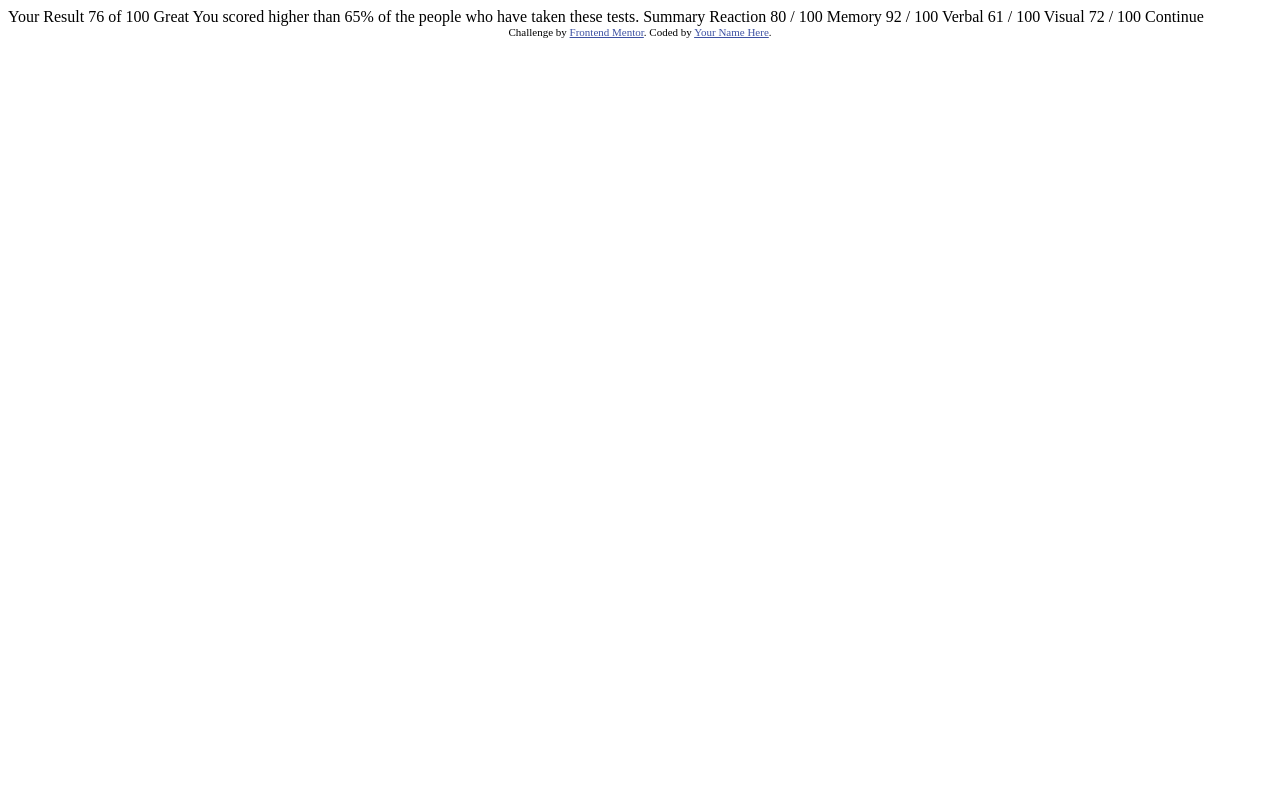
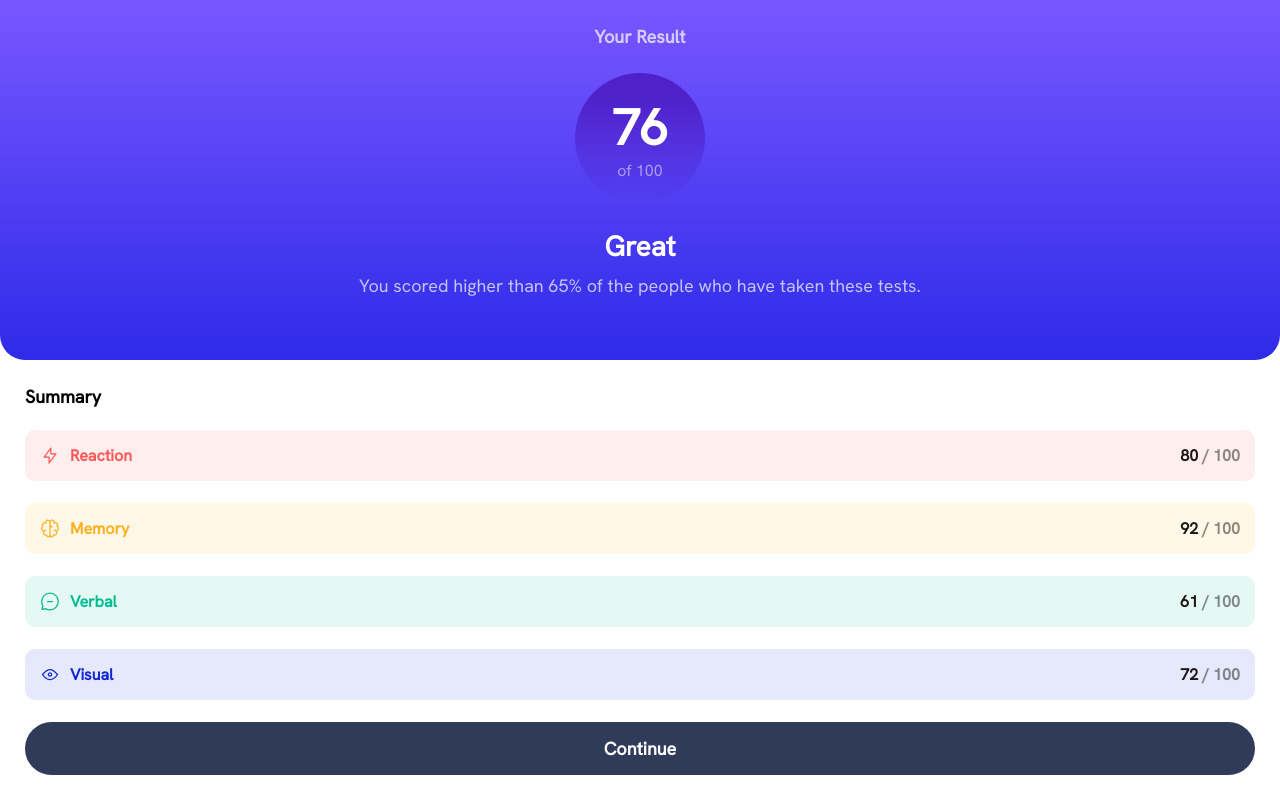
Before and after one commit to OmarRaafat3/FEM, a plain HTML site: page index.html in a window 1280 px wide. Drawn offline with Linux system fonts and the light colour scheme.

Commit message:
attempt-2

```diff
--- a/index.html
+++ b/index.html
@@ -11,7 +11,13 @@
             sizes="32x32"
             href="./assets/images/favicon-32x32.png"
         />
-
+        <link rel="stylesheet" href="style.css" />
+        <link rel="preconnect" href="https://fonts.googleapis.com" />
+        <link rel="preconnect" href="https://fonts.gstatic.com" crossorigin />
+        <link
+            href="https://fonts.googleapis.com/css2?family=Hanken+Grotesk&display=swap"
+            rel="stylesheet"
+        />
         <title>Frontend Mentor | Results summary component</title>
 
         <!-- Feel free to remove these styles or customise in your own stylesheet 👍 -->
@@ -26,26 +32,58 @@
         </style>
     </head>
     <body>
-        <!-- <div class="container">
+        <div class="container">
             <div class="left">
-                <span class="l-title trans-white-70">Your Result</span>
+                <span class="l-title bold trans-white-70">Your Result</span>
                 <span class="circle">
-                    <span class="result">76</span>
+                    <span class="result bold">76</span>
                     <span class="trans-white-50">of 100</span>
                 </span>
-                <span class="msg">Great</span>
-                <p>
+                <span class="msg bold">Great</span>
+                <p class="trans-white-70">
                     You scored higher than 65% of the people who have taken
                     these tests.
                 </p>
             </div>
             <div class="right">
                 <span class="r-title">Summary</span>
-                <div class="">Reaction 80 / 100</div>
-                <div class="">Memory 92 / 100</div>
-                <div class="">Verbal 61 / 100</div>
-                <div class="">Visual 72 / 100</div>
-                <button>Continue</button>
+                <div class="rect bold one">
+                    <div class="l-container">
+                        <img src="assets/images/icon-reaction.svg" />
+                        <span>Reaction</span>
+                    </div>
+                    <div class="r-container">
+                        <div>80<span> / 100</span></div>
+                    </div>
+                </div>
+                <div class="rect bold two">
+                    <div class="l-container">
+                        <img src="assets/images/icon-memory.svg" />
+                        <span>Memory</span>
+                    </div>
+                    <div class="r-container">
+                        <div>92<span> / 100</span></div>
+                    </div>
+                </div>
+                <div class="rect bold three">
+                    <div class="l-container">
+                        <img src="assets/images/icon-verbal.svg" />
+                        <span>Verbal</span>
+                    </div>
+                    <div class="r-container">
+                        <div>61<span> / 100</span></div>
+                    </div>
+                </div>
+                <div class="rect bold four">
+                    <div class="l-container">
+                        <img src="assets/images/icon-visual.svg" />
+                        <span>Visual</span>
+                    </div>
+                    <div class="r-container">
+                        <div>72<span> / 100</span></div>
+                    </div>
+                </div>
+                <a href="#" class="button bold">Continue</a>
             </div>
         </div>
         <div class="attribution">
@@ -55,8 +93,8 @@
                 target="_blank"
                 >Frontend Mentor</a
             >. Coded by <a href="#">Omar Raafat</a>.
-        </div> -->
-        Your Result 76 of 100 Great You scored higher than 65% of the people who
+        </div>
+        <!-- Your Result 76 of 100 Great You scored higher than 65% of the people who
         have taken these tests. Summary Reaction 80 / 100 Memory 92 / 100 Verbal
         61 / 100 Visual 72 / 100 Continue
 
@@ -67,6 +105,6 @@
                 target="_blank"
                 >Frontend Mentor</a
             >. Coded by <a href="#">Your Name Here</a>.
-        </div>
+        </div> -->
     </body>
 </html>
--- a/style.css
+++ b/style.css
@@ -1,32 +1,48 @@
-/* * {
+* {
     box-sizing: border-box;
     margin: 0;
     font-family: "Hanken Grotesk", sans-serif;
 }
+/* ||||||||common classes|||||||| */
+.bold {
+    font-weight: bold;
+}
+.trans-white-70 {
+    color: hsla(0, 0%, 100%, 70%);
+}
+.trans-white-50 {
+    color: hsla(0, 0%, 100%, 50%);
+}
+.rect {
+    display: flex;
+    justify-content: space-between;
+    padding: 15px;
+    border-radius: 10px;
+}
+/* ||||||||||||||||||||||||||||||||| */
 .container {
     display: flex;
+    flex-direction: column;
     position: absolute;
     top: 50%;
     left: 50%;
     transform: translate(-50%, -50%);
-    width: fit-content;
-    height: 400px;
-    border-radius: 25px;
-    box-shadow: 10px 10px 50px -25px hsl(217, 100%, 85%);
+    width: 100%;
+    height: 100%;
+    /* border-radius: 25px;
+    box-shadow: 10px 10px 50px -25px hsl(217, 100%, 85%); */
 }
 .left {
-    width: 45%;
+    width: 100%;
     padding: 25px;
-    height: 100%;
+    height: 45%;
     background-image: linear-gradient(
         to bottom,
         hsl(252, 100%, 67%),
         hsl(241, 81%, 54%)
     );
-    border-radius: 25px;
+    border-radius: 0 0 25px 25px;
     color: white;
-}
-.right {
 }
 span,
 p {
@@ -35,7 +51,6 @@ p {
 }
 .l-title {
     font-size: 18px;
-    font-weight: bold;
 }
 .circle {
     display: flex;
@@ -57,22 +72,64 @@ p {
 }
 .result {
     font-size: 50px;
-    font-weight: bold;
 }
 .msg {
     font-size: 28px;
-    font-weight: bold;
     margin-bottom: 10px;
 }
 p {
     font-size: 18px;
-    color: hsla(0, 0%, 100%, 70%);
 }
-
-
-.trans-white-70 {
-    color: hsla(0, 0%, 100%, 70%);
+/* |||||||||||||||||||||||| second half ||||||||||||||||||||||||||| */
+.right {
+    display: flex;
+    flex-direction: column;
+    height: 55%;
+    padding: 25px;
+    justify-content: space-between;
 }
-.trans-white-50 {
-    color: hsla(0, 0%, 100%, 50%);
-} */
+.r-title {
+    text-align: left;
+    font-size: 18px;
+    font-weight: bold;
+}
+img {
+    /* transform: translate(0, 2px); */
+    margin-right: 10px;
+}
+.one {
+    background-color: hsla(0, 100%, 67%, 0.1);
+    color: hsl(0, 100%, 67%);
+}
+.two {
+    background-color: hsl(39, 100%, 56%, 0.1);
+    color: hsl(39, 100%, 56%);
+}
+.three {
+    background-color: hsl(166, 100%, 37%, 0.1);
+    color: hsl(166, 100%, 37%);
+}
+.four {
+    background-color: hsl(234, 85%, 45%, 0.1);
+    color: hsl(234, 85%, 45%);
+}
+.l-container {
+    display: flex;
+}
+.r-container {
+    color: hsl(10, 10%, 10%);
+}
+.r-container span {
+    display: inline;
+    color: hsla(10, 10%, 10%, 0.5);
+}
+.button {
+    text-decoration: none;
+    text-align: center;
+    color: white;
+    padding: 15px;
+    font-size: 18px;
+    border: none;
+    border-radius: 40px;
+    background: hsl(224, 30%, 27%);
+}
```
